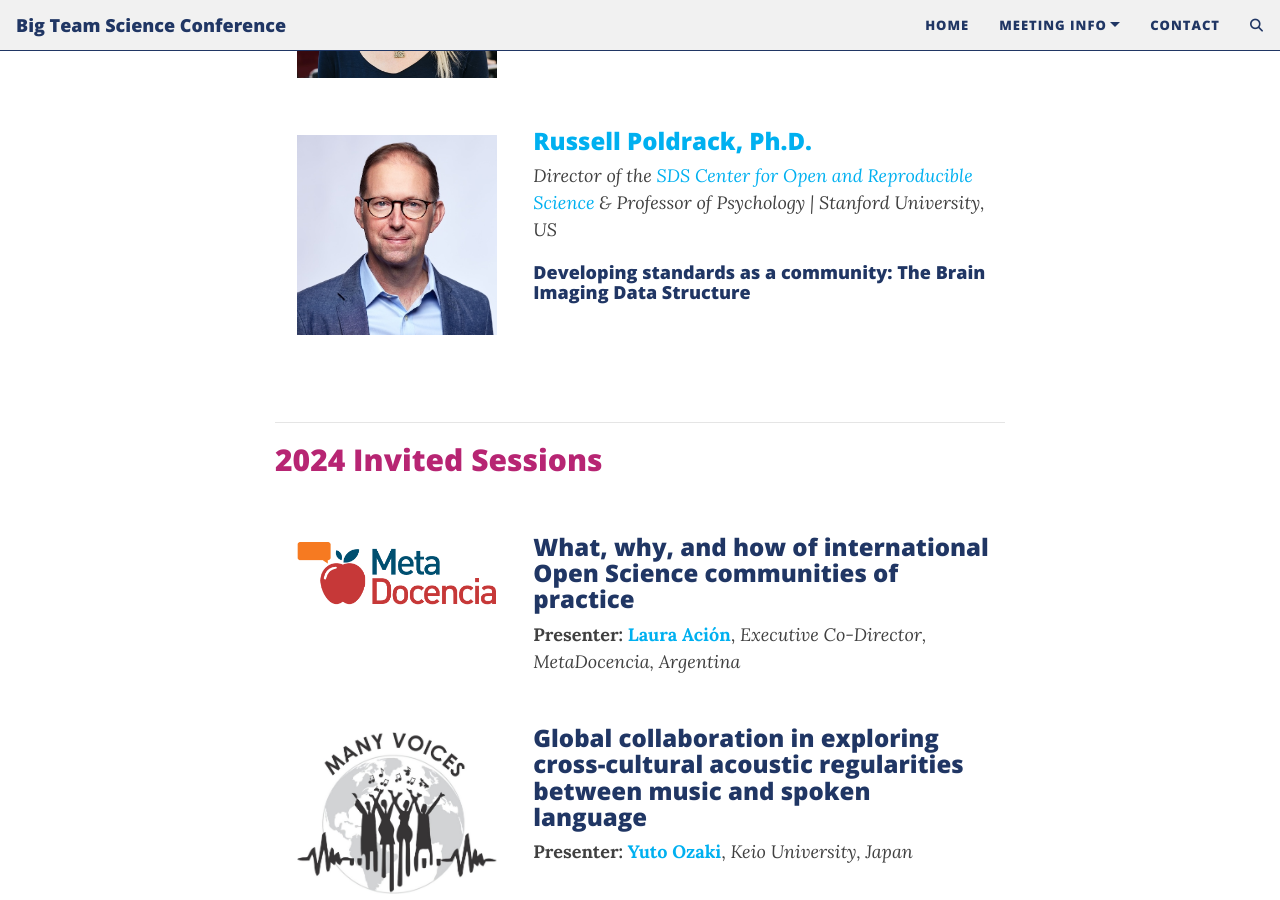
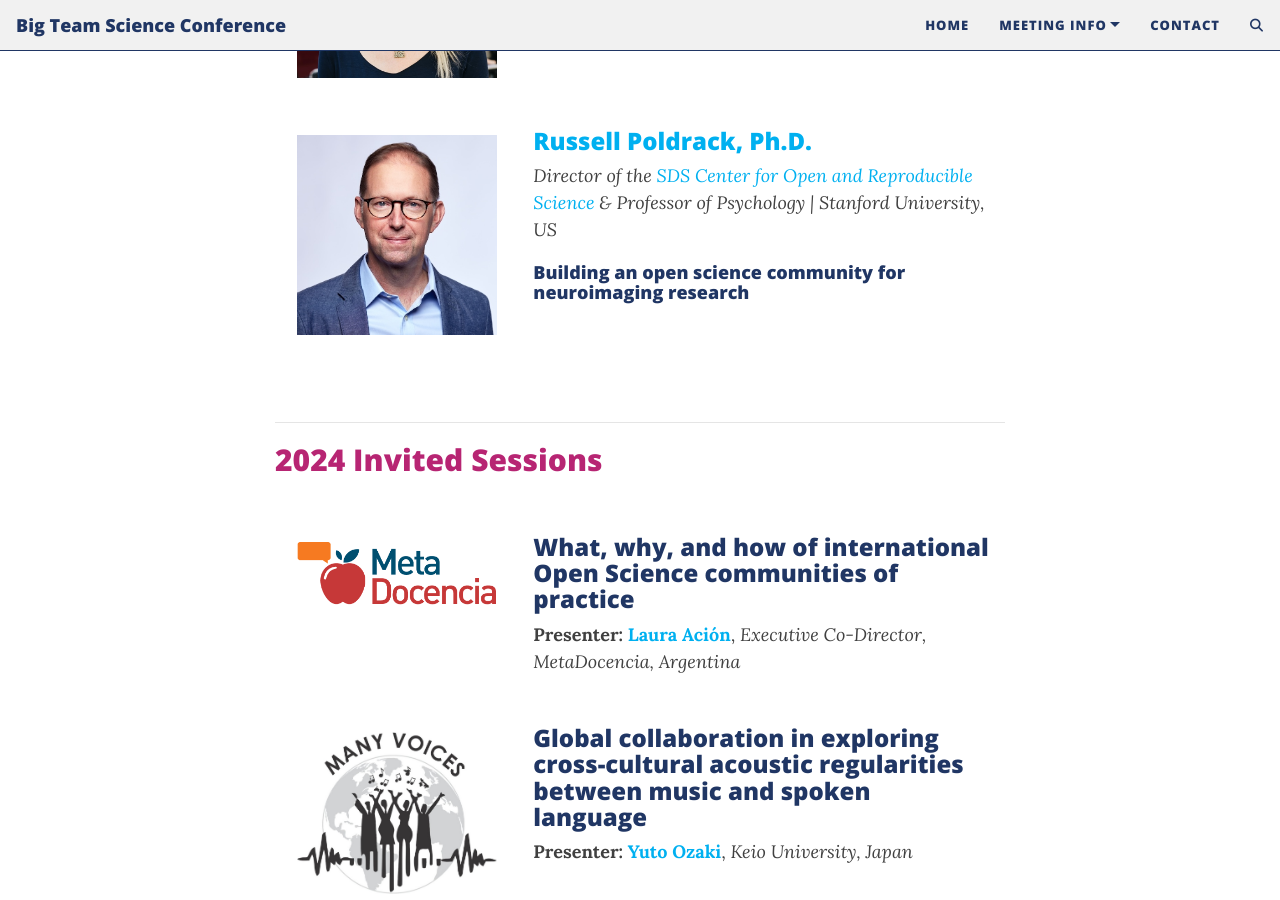
Before and after one commit to bigteamscienceconference/bigteamscienceconference.github.io, a Jekyll site: the page built from index.md, in a window 1280 px wide and 900 px high, scrolled down 1578 px. Built offline with Jekyll 4.4.1, drawn with Linux system fonts in a browser that asks for light colours; comment, search, counter and statistics services are not loaded.

Commit message:
update poldrack title

```diff
--- a/index.md
+++ b/index.md
@@ -80,7 +80,7 @@ layout: page
       <div class="col-sm-8">
         <h3><a href="https://poldrack.github.io/" target="_blank">Russell Poldrack, Ph.D.</a></h3>
         <i>Director of the <a href="https://datascience.stanford.edu/cores" target="_blank">SDS Center for Open and Reproducible Science</a> & Professor of Psychology | Stanford University, US</i>
-        <h4>Developing standards as a community: The Brain Imaging Data Structure</h4>
+        <h4>Building an open science community for neuroimaging research</h4>
       </div>
     </div>
   </div>
```
Also changed, not shown: assets/img/BTSCON emoji.png (added).
